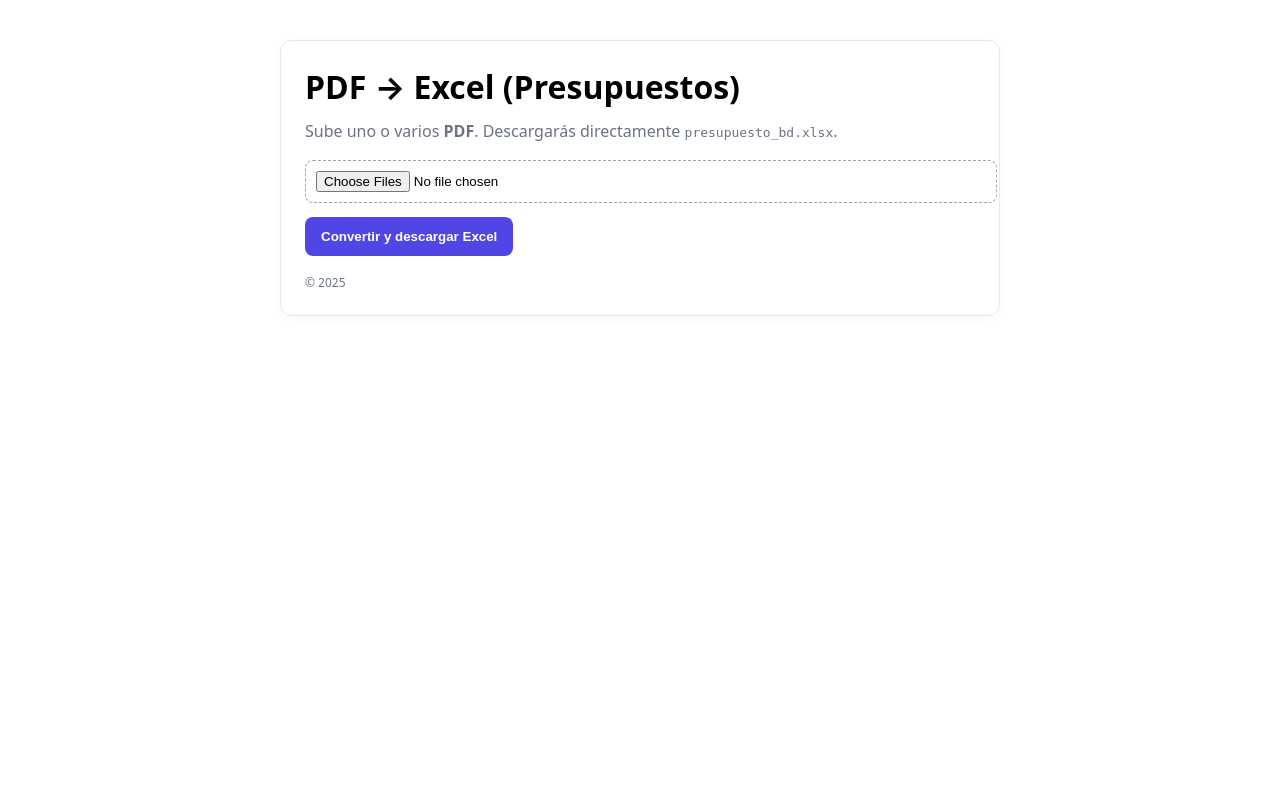
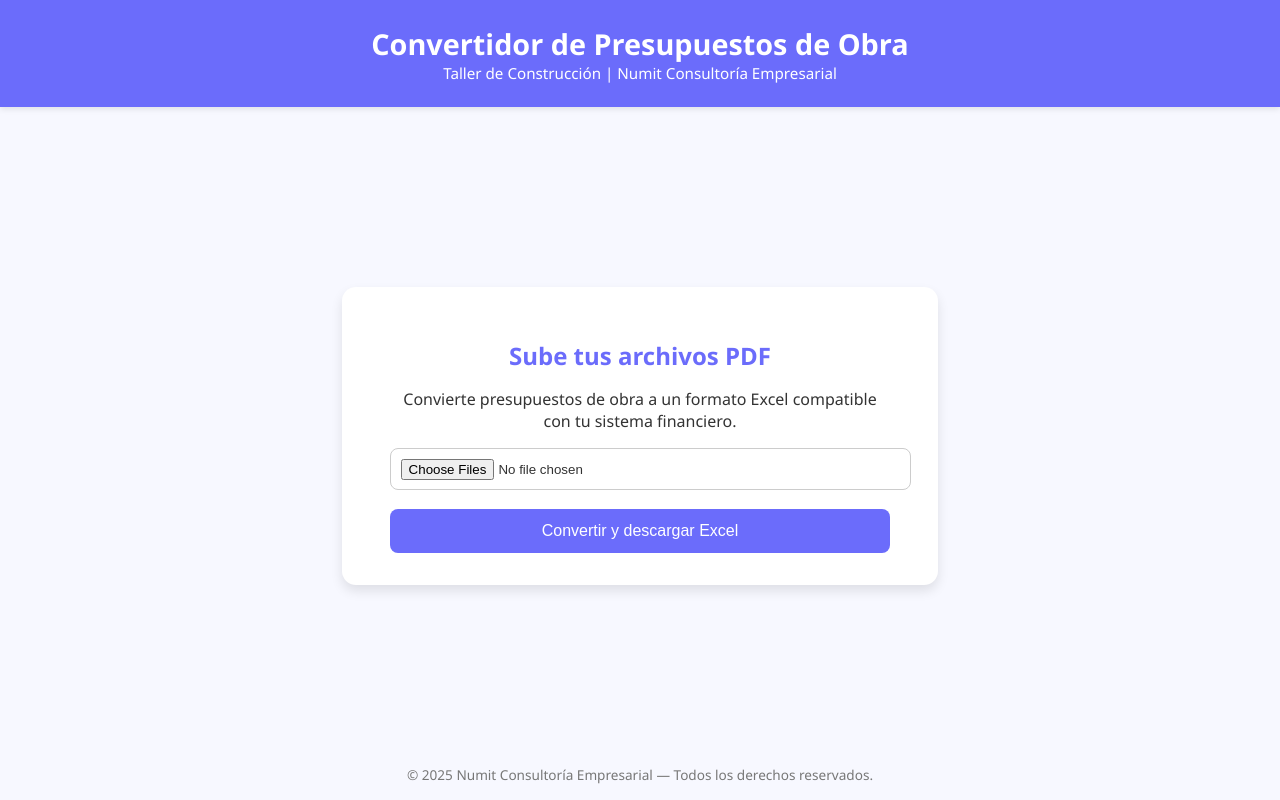
Before and after one commit to ival-numit/TDC-Presupuestos-de-Obra-v3, a Flask app: page / in a window 1280 px wide. Run offline with Flask 3, Linux system fonts and the light colour scheme.

Commit message:
Update index.html

```diff
--- a/templates/index.html
+++ b/templates/index.html
@@ -1,29 +1,106 @@
-<!doctype html>
+<!DOCTYPE html>
 <html lang="es">
 <head>
-    <meta charset="utf-8" />
-    <meta name="viewport" content="width=device-width,initial-scale=1" />
-    <title>PDF → Excel (Presupuestos)</title>
+  <meta charset="UTF-8">
+  <meta name="viewport" content="width=device-width, initial-scale=1.0">
+  <title>Convertidor de Presupuestos de Obra</title>
   <style>
-      body{font-family:system-ui,-apple-system,Segoe UI,Roboto,Ubuntu;max-width:720px;margin:40px auto;padding:0 20px}
-      .card{border:1px solid #e5e7eb;border-radius:12px;padding:24px;box-shadow:0 2px 8px rgba(0,0,0,.04)}
-      h1{margin:0 0 12px}
-      .hint{color:#6b7280;margin:6px 0 18px}
-      input[type=file]{padding:10px;border:1px dashed #9ca3af;border-radius:8px;width:100%}
-      button{margin-top:14px;padding:12px 16px;border:0;border-radius:8px;background:#4f46e5;color:white;cursor:pointer;font-weight:600}
-      button:hover{background:#4338ca}
-      footer{margin-top:18px;color:#6b7280;font-size:12px}
+    body {
+      font-family: "Segoe UI", Arial, sans-serif;
+      background-color: #f7f8ff;
+      color: #333;
+      margin: 0;
+      padding: 0;
+      display: flex;
+      flex-direction: column;
+      align-items: center;
+      min-height: 100vh;
+    }
+    header {
+      width: 100%;
+      background-color: #6b6cfb;
+      color: white;
+      text-align: center;
+      padding: 1.5rem 0;
+      box-shadow: 0 2px 6px rgba(0,0,0,0.1);
+    }
+    header h1 {
+      margin: 0;
+      font-size: 1.8rem;
+      font-weight: 600;
+    }
+    main {
+      flex: 1;
+      display: flex;
+      flex-direction: column;
+      align-items: center;
+      justify-content: center;
+      padding: 2rem;
+      text-align: center;
+    }
+    .card {
+      background: white;
+      padding: 2rem 3rem;
+      border-radius: 14px;
+      box-shadow: 0 6px 12px rgba(0,0,0,0.1);
+      max-width: 500px;
+      width: 100%;
+    }
+    h2 {
+      color: #6b6cfb;
+      margin-bottom: 1rem;
+      font-weight: 600;
+    }
+    input[type="file"] {
+      border: 1px solid #ccc;
+      padding: 0.6rem;
+      width: 100%;
+      border-radius: 8px;
+      margin-bottom: 1.2rem;
+      cursor: pointer;
+    }
+    button {
+      background-color: #6b6cfb;
+      color: white;
+      border: none;
+      padding: 0.8rem 1.4rem;
+      border-radius: 8px;
+      font-size: 1rem;
+      cursor: pointer;
+      transition: background 0.2s ease;
+      width: 100%;
+    }
+    button:hover {
+      background-color: #4f50d4;
+    }
+    footer {
+      width: 100%;
+      text-align: center;
+      font-size: 0.85rem;
+      color: #777;
+      margin-bottom: 1rem;
+    }
   </style>
 </head>
 <body>
+  <header>
+    <h1>Convertidor de Presupuestos de Obra</h1>
+    <p style="font-size: 0.95rem; margin: 0;">Taller de Construcción | Numit Consultoría Empresarial</p>
+  </header>
+
+  <main>
     <div class="card">
-      <h1>PDF → Excel (Presupuestos)</h1>
-      <p class="hint">Sube uno o varios <b>PDF</b>. Descargarás directamente <code>presupuesto_bd.xlsx</code>.</p>
+      <h2>Sube tus archivos PDF</h2>
+      <p>Convierte presupuestos de obra a un formato Excel compatible con tu sistema financiero.</p>
       <form method="post" action="/convertir" enctype="multipart/form-data">
-        <input type="file" name="files" accept=".pdf" multiple required />
+        <input type="file" name="files" accept=".pdf" multiple required>
         <button type="submit">Convertir y descargar Excel</button>
       </form>
-      <footer>© 2025</footer>
     </div>
+  </main>
+
+  <footer>
+    © 2025 Numit Consultoría Empresarial — Todos los derechos reservados.
+  </footer>
 </body>
 </html>
```
Lines whose indentation alone changed are shown as unchanged.
